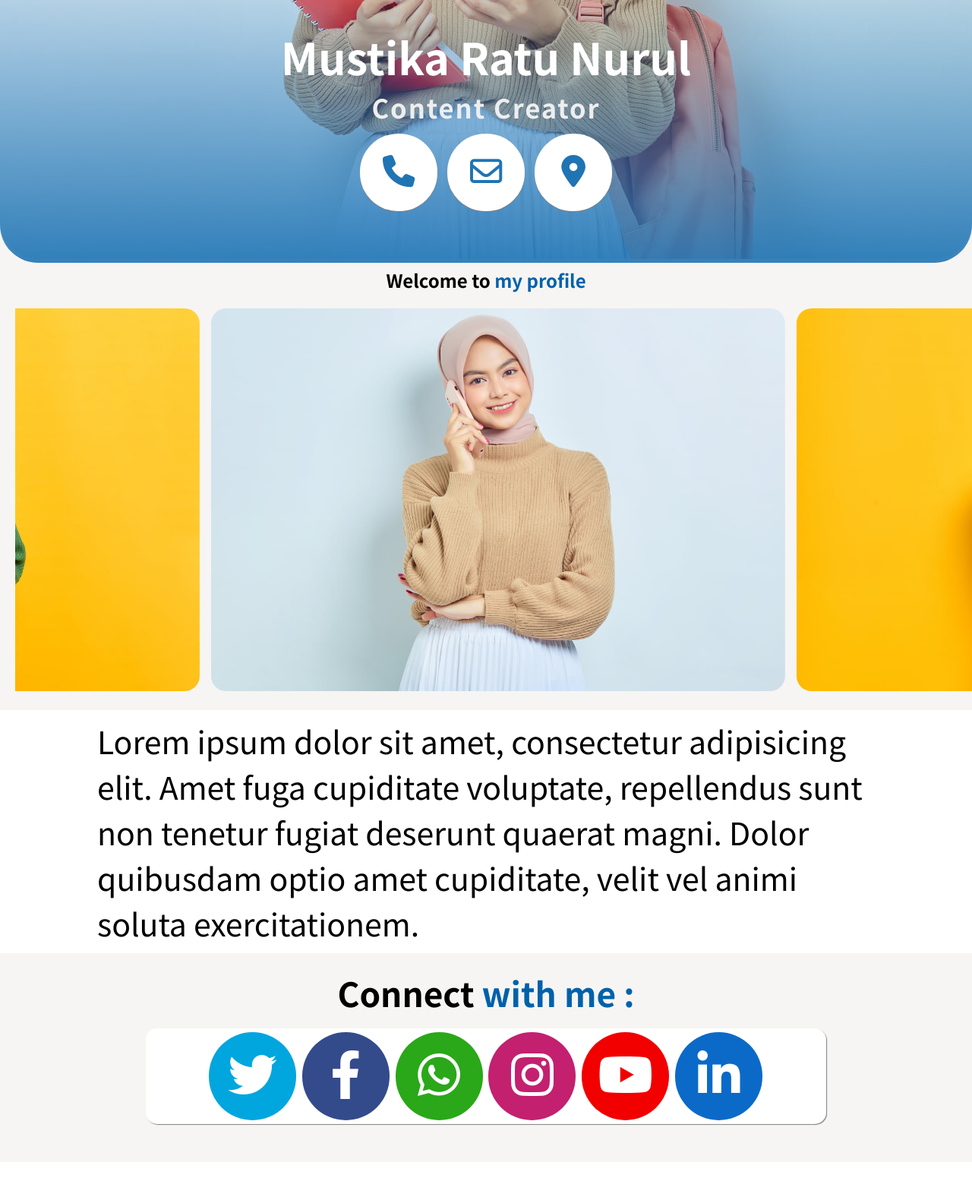
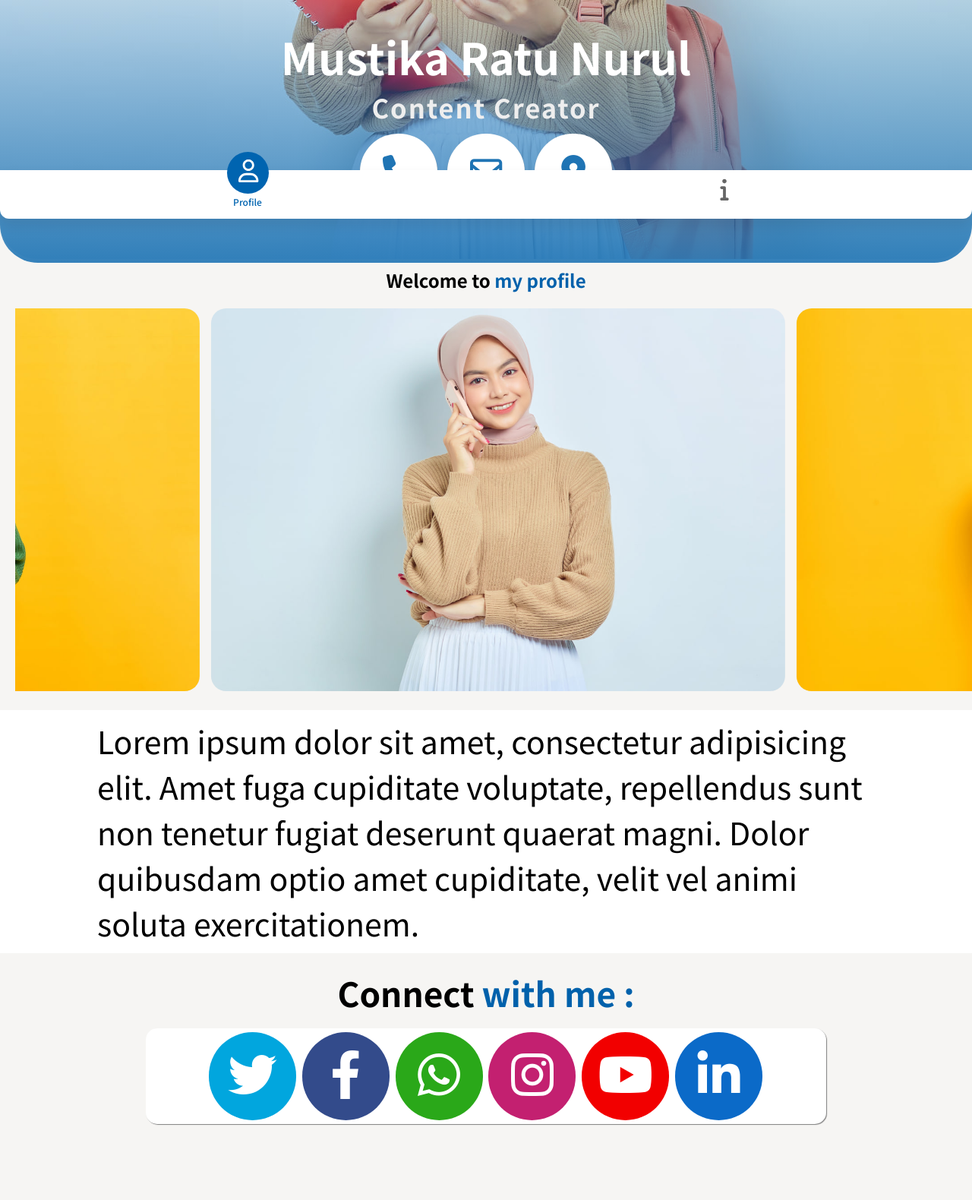
Before and after one commit to rifqiluthfian/MagangAdhivasindo, a PHP site: page / in a window 1280 px wide. Shown: the part 512-2092 px from the top of the page at 76% size. Before the commit the page ends 1994 px from the top, so only its background shows below. Run offline with PHP 8.4, Linux system fonts and the light colour scheme.

Commit message:
Betulin Sticky Bottom Bar

```diff
--- a/assets/css/style.css
+++ b/assets/css/style.css
@@ -160,7 +160,7 @@
     padding: 20px 0px 10px 0px;
     font-size: 2.3vw;
     text-align: center;
-    padding-bottom: 50px;
+    padding-bottom: 100px;
 }
 
 #kontak .container-sosmed {
@@ -302,7 +302,7 @@
     text-align: center;
     font-size: 12px;
     display: block;
-    margin-bottom: 50px;
+    margin-bottom: 100px;
 }
 
 .tabcontent {
@@ -329,6 +329,7 @@
     height: 64px;
     padding: 0 12px;
     box-shadow: 0 8px 16px var(--shadow);
+    z-index: 1000;
   }
   .tabbar > div {
     display: flex;
```
